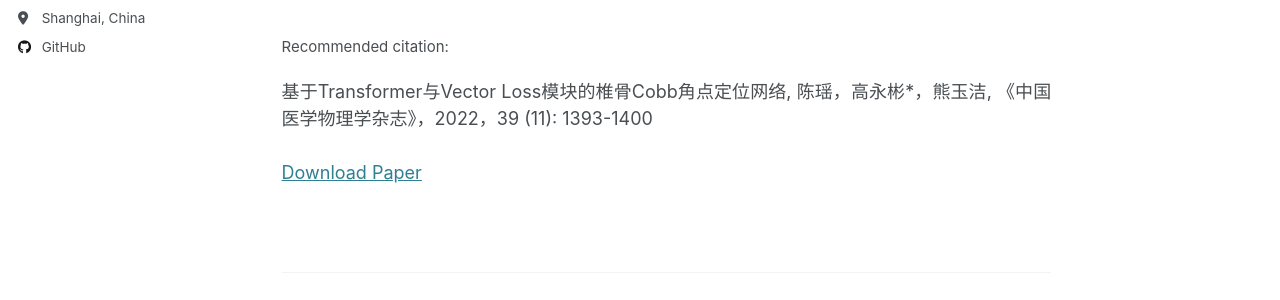
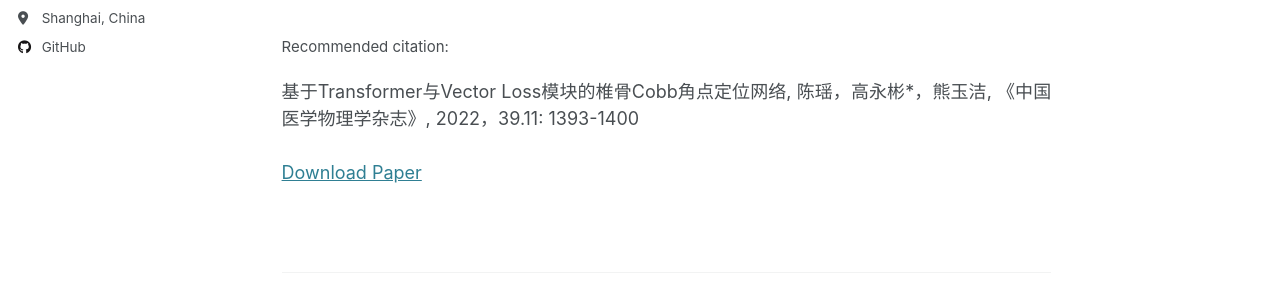
Before and after one commit to X-Lab-CN/introduce, a Jekyll site: the page built from _publications/2022-11-05-paper-title-number-4.md, in a window 1280 px wide and 1133 px high. Shown: the part 407-707 px from the top of the window. Built offline with Jekyll 4.4.1, drawn with Linux system fonts in a browser that asks for light colours.

Commit message:
Update 2022-11-05-paper-title-number-4.md

```diff
--- a/_publications/2022-11-05-paper-title-number-4.md
+++ b/_publications/2022-11-05-paper-title-number-4.md
@@ -7,7 +7,7 @@ excerpt: '<div style="text-align: justify;">This paper presents a vertebral corn
 date: 2022-11-05
 venue: '中国医学物理学杂志'
 paperurl: 'http://xiongyujie.cn/files/基于Transformer与VectorLoss模块的椎骨Cobb角点定位网络.pdf'
-citation: '<br/><div style="text-align: justify;">基于Transformer与Vector Loss模块的椎骨Cobb角点定位网络, 陈瑶，高永彬*，熊玉洁, 《中国医学物理学杂志》，2022，39 (11): 1393-1400</div>'
+citation: '<br/><div style="text-align: justify;">基于Transformer与Vector Loss模块的椎骨Cobb角点定位网络, 陈瑶，高永彬*，熊玉洁, 《中国医学物理学杂志》, 2022，39.11: 1393-1400</div>'
 ---
 
 <div style="text-align: justify;">通过定位脊椎骨角点计算Cobb角度数。方法：使用神经网络的方法进行脊椎骨角点坐标的定位，通过嵌入 Transformer与Vector Loss模块解决了在清晰度不高、拍摄角度不同的X光图像上计算Cobb角度数精确不高的问题。结 果：在MICCAI 2019公开脊椎挑战赛数据集中，本文方法的平均对称百分比（SMAPE）高达9.01。相较于最新的方法，该 方法在SMAPE值上提高了1.80。结论：本文所提出的算法嵌入Transformer与Vector Loss模块，与现有的诸多算法相比， 具有较高的准确率和稳健性，可以辅助临床医生选择适合患者的治疗方案。</div>
```
